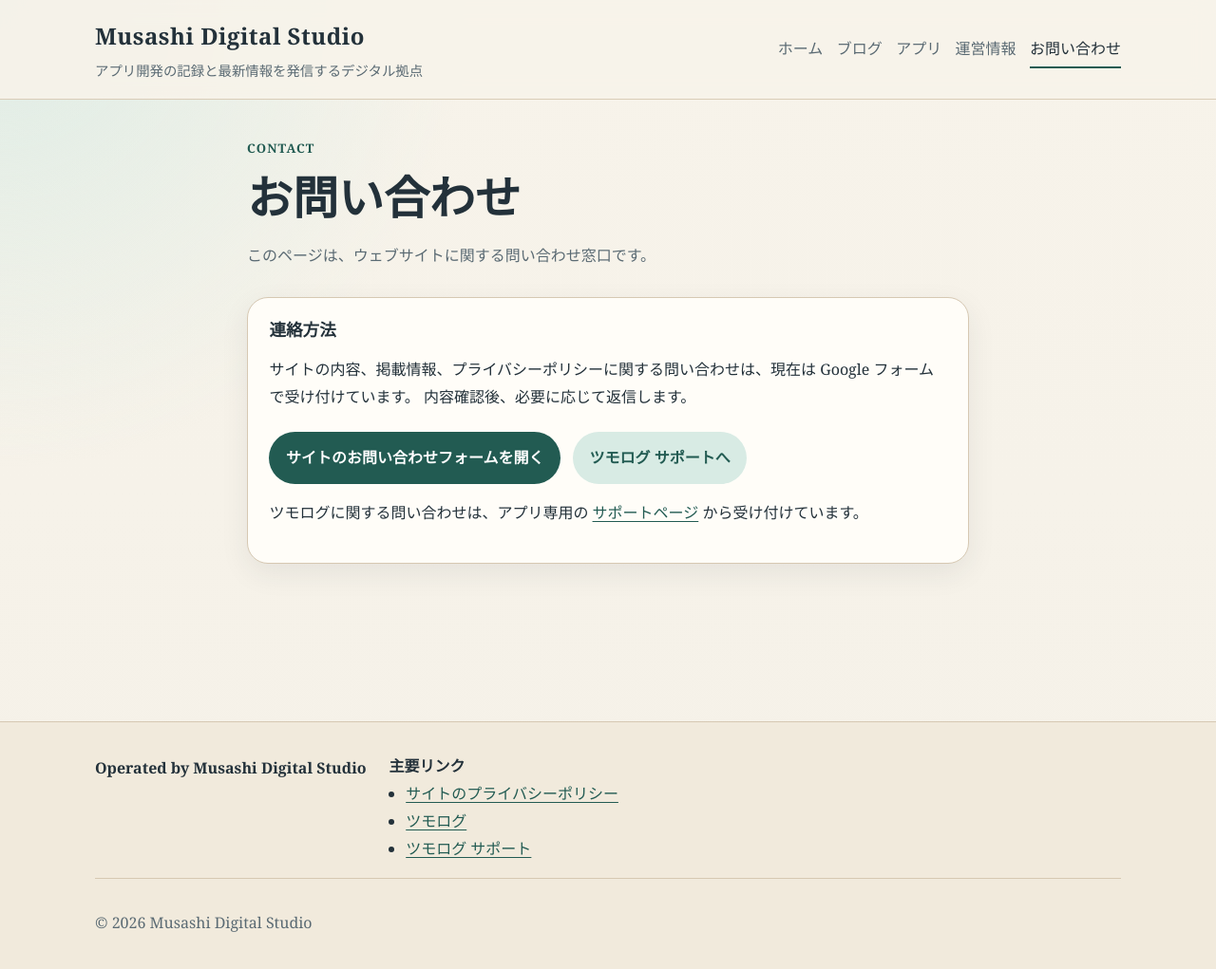
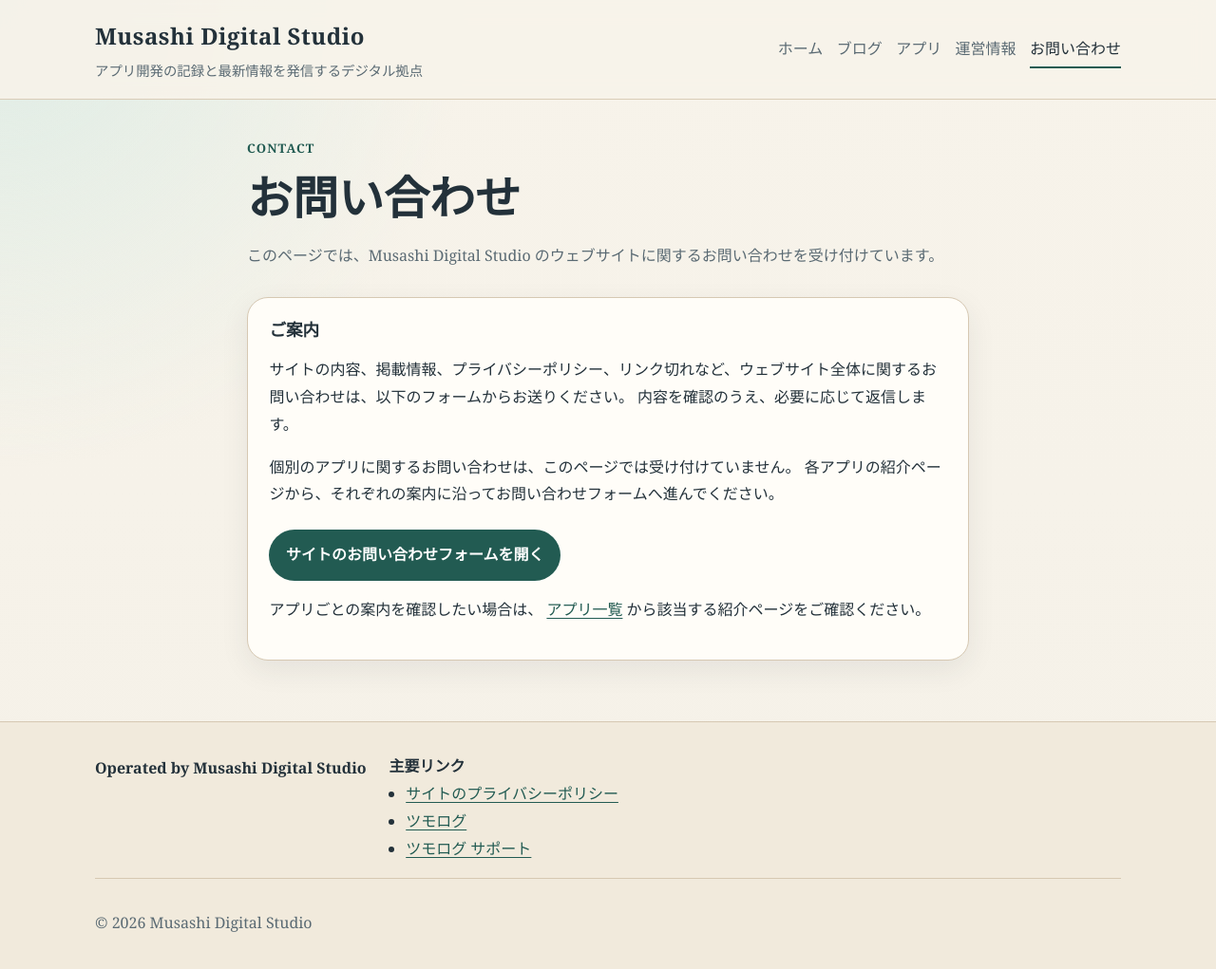
Before and after one commit to yasuhiro-toyoda/yasuhiro-toyoda.github.io, a Jekyll site: the page built from contact/index.html, in a window 1280 px wide and 1028 px high. Shown: the top 1021 px of the window at 95% size. Built offline with Jekyll 4.4.1, drawn with Linux system fonts in a browser that asks for light colours.

Commit message:
お問い合わせページ修正

```diff
--- a/contact/index.html
+++ b/contact/index.html
@@ -1,20 +1,24 @@
 ---
 layout: default
 title: お問い合わせ
-description: Musashi Digital Studio に関する問い合わせ窓口です。サイトやアプリの連絡先を案内しています。
+description: Musashi Digital Studio に関するお問い合わせページです。サイト全体に関するお問い合わせを受け付けています。
 ---
 <section class="wrap prose">
   <header class="page-header">
     <p class="eyebrow">Contact</p>
     <h1>お問い合わせ</h1>
-    <p class="muted">このページは、ウェブサイトに関する問い合わせ窓口です。</p>
+    <p class="muted">このページでは、Musashi Digital Studio のウェブサイトに関するお問い合わせを受け付けています。</p>
   </header>
 
   <section class="info-card">
-    <h2>連絡方法</h2>
+    <h2>ご案内</h2>
     <p>
-      サイトの内容、掲載情報、プライバシーポリシーに関する問い合わせは、現在は Google フォームで受け付けています。
-      内容確認後、必要に応じて返信します。
+      サイトの内容、掲載情報、プライバシーポリシー、リンク切れなど、ウェブサイト全体に関するお問い合わせは、以下のフォームからお送りください。
+      内容を確認のうえ、必要に応じて返信します。
+    </p>
+    <p>
+      個別のアプリに関するお問い合わせは、このページでは受け付けていません。
+      各アプリの紹介ページから、それぞれの案内に沿ってお問い合わせフォームへ進んでください。
     </p>
     <div class="button-row">
       <a
@@ -25,12 +29,11 @@ description: Musashi Digital Studio に関する問い合わせ窓口です。
       >
         サイトのお問い合わせフォームを開く
       </a>
-      <a class="button-secondary" href="{{ '/apps/tsumolog/support/' | relative_url }}">ツモログ サポートへ</a>
     </div>
     <p>
-      ツモログに関する問い合わせは、アプリ専用の
-      <a href="{{ '/apps/tsumolog/support/' | relative_url }}">サポートページ</a>
-      から受け付けています。
+      アプリごとの案内を確認したい場合は、
+      <a href="{{ '/apps/' | relative_url }}">アプリ一覧</a>
+      から該当する紹介ページをご確認ください。
     </p>
   </section>
 </section>
```
